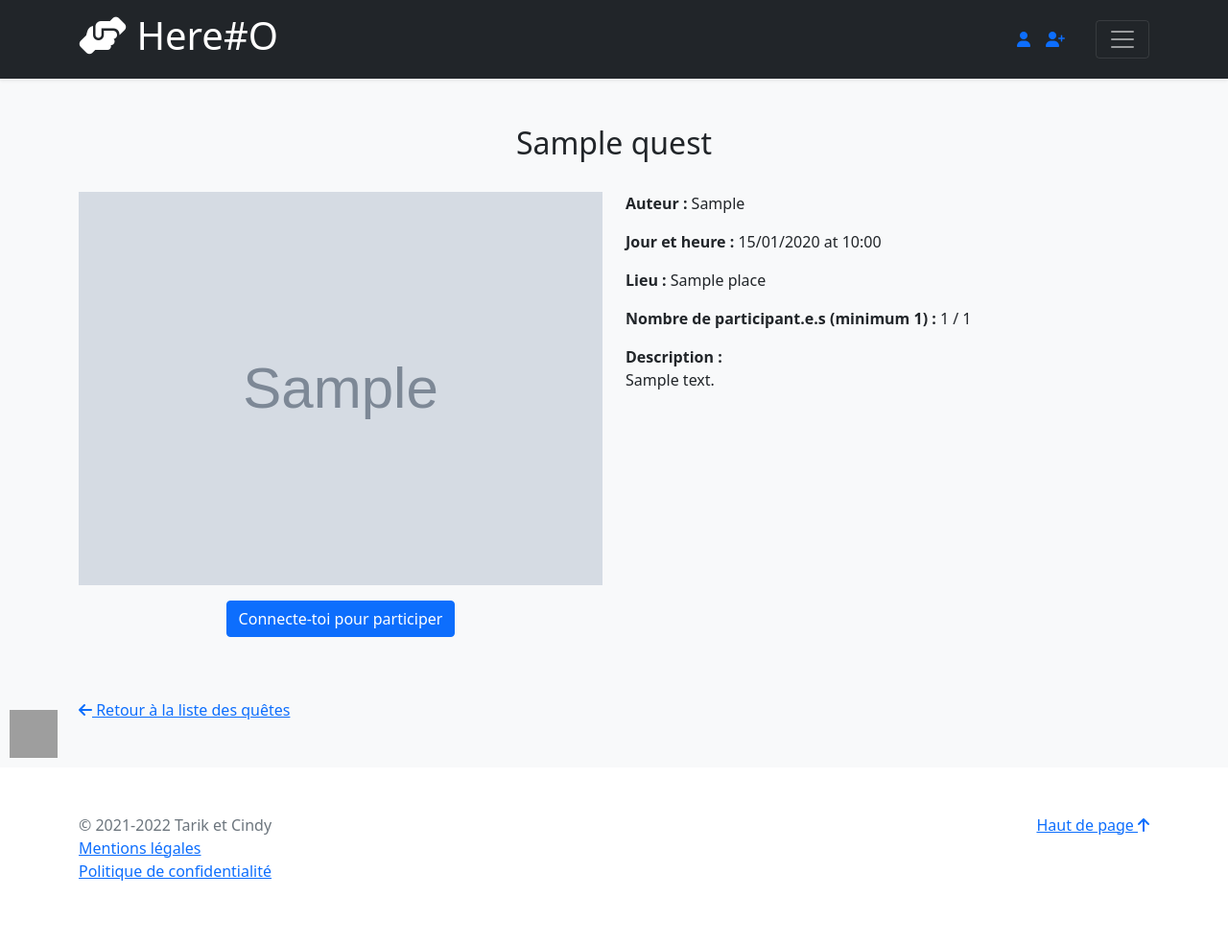
After one commit to erysfoly/Here-O, a Symfony app: template templates/quest/view.html.twig in a window 1280 px wide. The commit adds this page. Shown: the whole page at 96% size. Run offline with Twig, Linux system fonts and the light colour scheme; the template is opened without the code that fills it: most values are stand-ins (such as "Sample title", 1, 10 or a date in 2020); grey boxes marked "Sample" are stand-in pictures; some libraries are stand-ins or nearby versions; grey boxes are pictures that could not be loaded.

Commit message:
CDA-38 change modal to page for quest view

```diff
--- a/templates/partials/footer.html.twig
+++ b/templates/partials/footer.html.twig
@@ -3,7 +3,7 @@
     <footer class="text-muted py-5">
         <div class="container">
             <p class="float-end mb-1">
-                <a href="#">Haut de page</a>
+                <a href="#">Haut de page <i class="fas fa-arrow-up"></i></a>
             </p>
             <copyright>&copy; 2021-2022 Tarik et Cindy</copyright>
             <p>
--- a/templates/quest/index.html.twig
+++ b/templates/quest/index.html.twig
@@ -7,6 +7,8 @@
 
     <div class="container">
         <h2>Toutes les quêtes</h2>
+
+        <div class="pt-4">
             <p>
                 Lorem ipsum dolor sit amet, consectetur adipisicing elit. Aliquam cum debitis doloribus ea eius eligendi id inventore ipsa, ipsam labore molestiae, mollitia, nisi obcaecati omnis pariatur qui quos sunt voluptate.
             </p>
@@ -15,6 +17,6 @@
             </div>
 
             {% include "quest/list.html.twig" %}
-
+        </div>
     </div>
 {% endblock %}
--- /dev/null
+++ b/templates/quest/view.html.twig
@@ -0,0 +1,66 @@
+{% extends "base.html.twig" %}
+
+{% block title %}{{ parent() }} | {{ quest.title }}{% endblock %}
+
+{% block body %}
+    {{ parent() }}
+
+    <div class="container">
+        <h2>{{ quest.title }}</h2>
+
+        <div class="row pt-4">
+            <div class="col">
+                <p>
+                    <img class="w-100" src="{{ quest.picture }}" alt="Nouvelle quête">
+                </p>
+
+                <p class="d-flex justify-content-center">
+                    {% if app.user == quest.author %}
+                        <a class="btn btn-outline-primary mx-2" href="{{ path("quest_edit", {id: quest.id}) }}">Editer</a>
+                        <a class="btn btn-outline-primary mx-2" href="{{ path("quest_delete", {id: quest.id}) }}">Supprimer</a>
+                    {% else %}
+                        <a class="btn btn-primary" href="{{ path("quest_participate", {id: quest.id}) }}">
+                            {% if is_granted('IS_AUTHENTICATED_FULLY') %}
+                                Participer
+                            {% else %}
+                                Connecte-toi pour participer
+                            {% endif %}
+                        </a>
+                    {% endif %}
+                </p>
+            </div>
+            <div class="col">
+                <p>
+                    <strong>Auteur :</strong>
+                    {% if app.user != quest.author %}
+                        {{ quest.author.userIdentifier }}
+                    {% else %}
+                        toi ! <i class="far fa-heart"></i>
+                    {% endif %}
+                </p>
+                <p>
+                    <strong>Jour et heure :</strong>
+                    {{ quest.date|date("d/m/Y") }} at {{ quest.date|date("G:i") }}
+                </p>
+                <p>
+                    <strong>Lieu :</strong>
+                    {{ quest.place }}
+                </p>
+                <p>
+                    <strong>Nombre de participant.e.s (minimum {{ quest.minPeopleNumber }}) :</strong>
+                    {{ quest.participants.count }} / {{ quest.maxPeopleNumber }}
+                    {% if app.user == quest.author %}
+                        <br><small class="text-muted">N.B. : en tant qu'en organisateur.rice, tu n'es pas inclus.e dans les participant.e.s</small>
+                    {% endif %}
+                </p>
+                <p>
+                    <strong>Description :</strong><br/>
+                    {{ quest.description|nl2br }}
+                </p>
+            </div>
+        </div>
+        <div class="pt-5">
+            <a href="{{ path("index") }}"><i class="fas fa-arrow-left"></i> Retour à la liste des quêtes</a>
+        </div>
+    </div>
+{% endblock %}
--- a/templates/rgpd/privacy_policy.html.twig
+++ b/templates/rgpd/privacy_policy.html.twig
@@ -8,6 +8,7 @@
     <div class="container">
         <h2>Politique de confidentialité</h2>
 
+        <div class="pt-4">
             <p>
                 Lorem ipsum dolor sit amet, consectetur adipiscing elit. In placerat condimentum est ut interdum. Donec a pharetra orci. Ut vel magna justo. Etiam vel efficitur libero, in malesuada arcu. Aenean at ullamcorper risus. Class aptent taciti sociosqu ad litora torquent per conubia nostra, per inceptos himenaeos. Vestibulum ante ipsum primis in faucibus orci luctus et ultrices posuere cubilia curae; Vivamus imperdiet orci in justo ullamcorper, vel pellentesque ligula consequat. Nulla facilisi. Interdum et malesuada fames ac ante ipsum primis in faucibus. Donec nec aliquet libero, pharetra imperdiet quam. Ut ultrices risus diam, eu molestie magna placerat ac.
             </p>
@@ -24,4 +25,5 @@
                 Donec dictum risus massa, a placerat purus elementum non. Donec velit ex, efficitur ut eros ac, viverra finibus est. Cras venenatis nisl erat, molestie dapibus mauris tempor nec. Cras molestie tortor ac tristique ultrices. Donec dui ex, porta in dignissim vel, tempor ac ante. Phasellus id nunc arcu. Donec egestas rhoncus ligula, eget consequat velit tempor eget. Praesent condimentum bibendum ante, a condimentum erat pretium vitae. Praesent mauris risus, ullamcorper in risus nec, ornare viverra lacus. Aliquam vestibulum turpis in nibh ullamcorper ultrices. Ut sed nunc libero.
             </p>
         </div>
+    </div>
 {% endblock %}
--- a/templates/user/profile.html.twig
+++ b/templates/user/profile.html.twig
@@ -8,7 +8,9 @@
     <div class="container">
         <h2>Bienvenue {{ user.username }} !</h2>
 
-        {% include "quest/list.html.twig" %}
+        <div class="pt-4">
+            {% include "quest/list.html.twig" %}
+        </div>
     </div>
 
 {% endblock %}
--- a/templates/user/settings.html.twig
+++ b/templates/user/settings.html.twig
@@ -8,6 +8,7 @@
     <div class="container">
         <h2>Mes paramètres de compte</h2>
 
+        <div class="pt-4">
             <p>
                 Lorem ipsum dolor sit amet, consectetur adipisicing elit. Aliquam cum debitis doloribus ea eius eligendi id inventore ipsa, ipsam labore molestiae, mollitia, nisi obcaecati omnis pariatur qui quos sunt voluptate.
             </p>
@@ -19,5 +20,6 @@
                 </ul>
             </p>
         </div>
+    </div>
 
 {% endblock %}
```
Also changed, not shown: src/Controller/QuestController.php (+25 -0 lines), templates/quest/list.html.twig (+1 -62 lines). Lines whose indentation alone changed are shown as unchanged.
